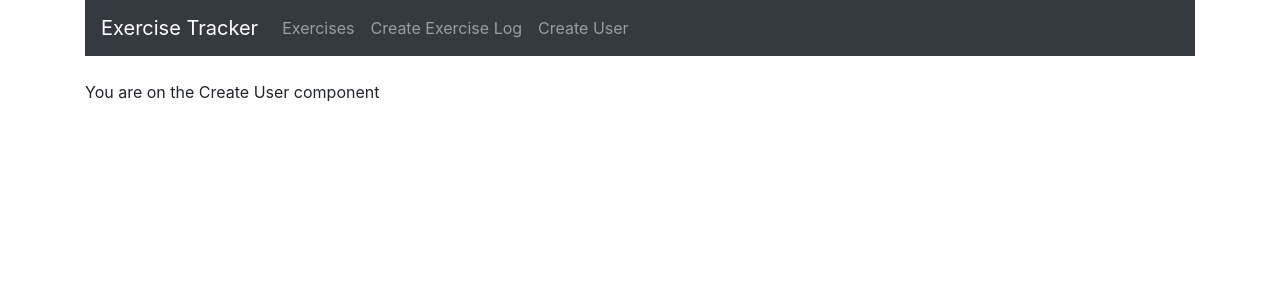
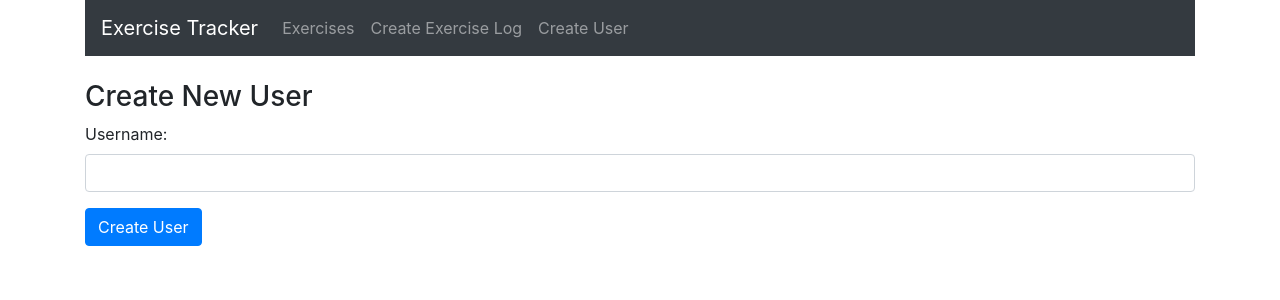
Before and after one commit to shakibHossain/mern-exercise-tracker, a React (Create React App) app: page /user in a window 1280 px wide. Shown: the top 300 px of the page. Built offline with nearby package versions, Linux system fonts and the light colour scheme.

Commit message:
add create-user-component

```diff
--- a/src/components/create-user.component.js
+++ b/src/components/create-user.component.js
@@ -1,10 +1,59 @@
 import React, { Component } from "react";
 
 export default class CreateUser extends Component {
+  constructor(props) {
+    super(props);
+
+    this.onChangeUsername = this.onChangeUsername.bind(this);
+    this.onSubmit = this.onSubmit.bind(this);
+
+    this.state = {
+      username: "",
+    };
+  }
+
+  onChangeUsername(e) {
+    this.setState({
+      username: e.target.value,
+    });
+  }
+
+  onSubmit(e) {
+    e.preventDefault();
+
+    const user = {
+      username: this.state.username,
+    };
+
+    console.log(user);
+
+    this.setState({
+      username: "",
+    });
+  }
   render() {
     return (
       <div>
-        <p>You are on the Create User component</p>
+        <h3>Create New User</h3>
+        <form onSubmit={this.onSubmit}>
+          <div className="form-group">
+            <label>Username: </label>
+            <input
+              type="text"
+              required
+              className="form-control"
+              value={this.state.username}
+              onChange={this.onChangeUsername}
+            />
+          </div>
+          <div className="form-group">
+            <input
+              type="submit"
+              value="Create User"
+              className="btn btn-primary"
+            />
+          </div>
+        </form>
       </div>
     );
   }
```
